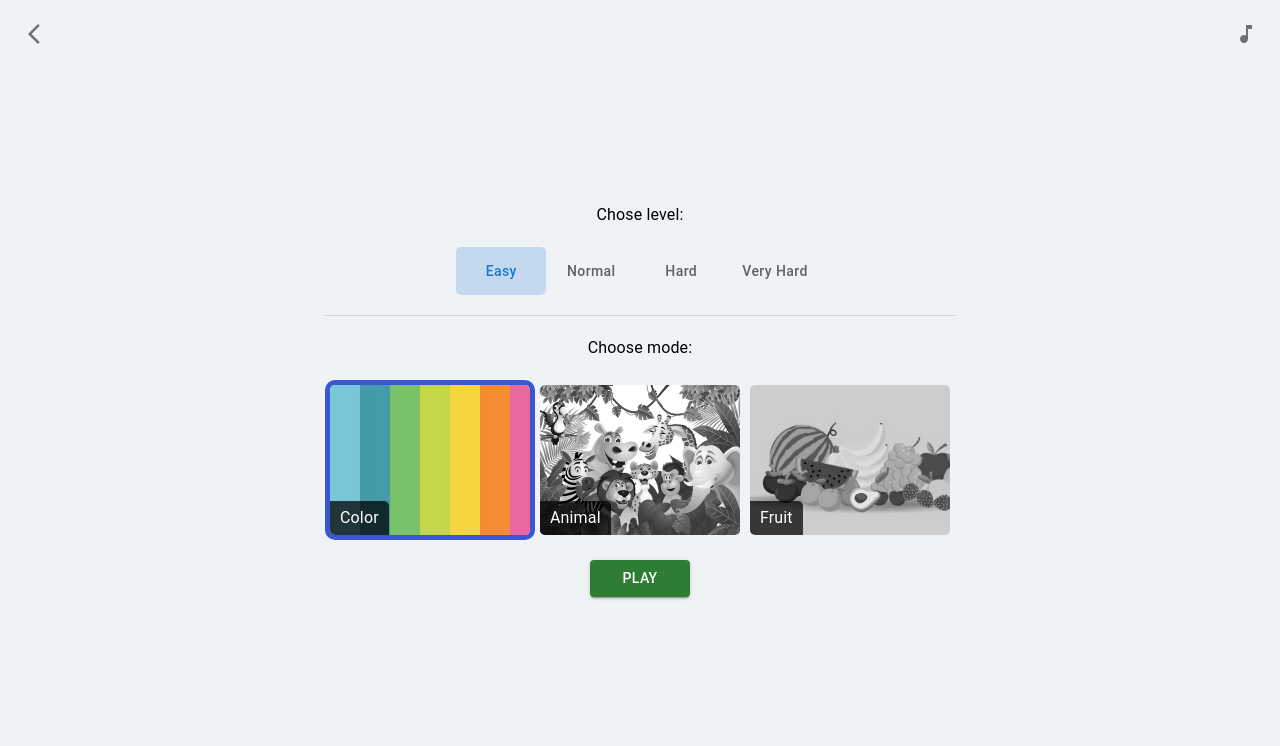
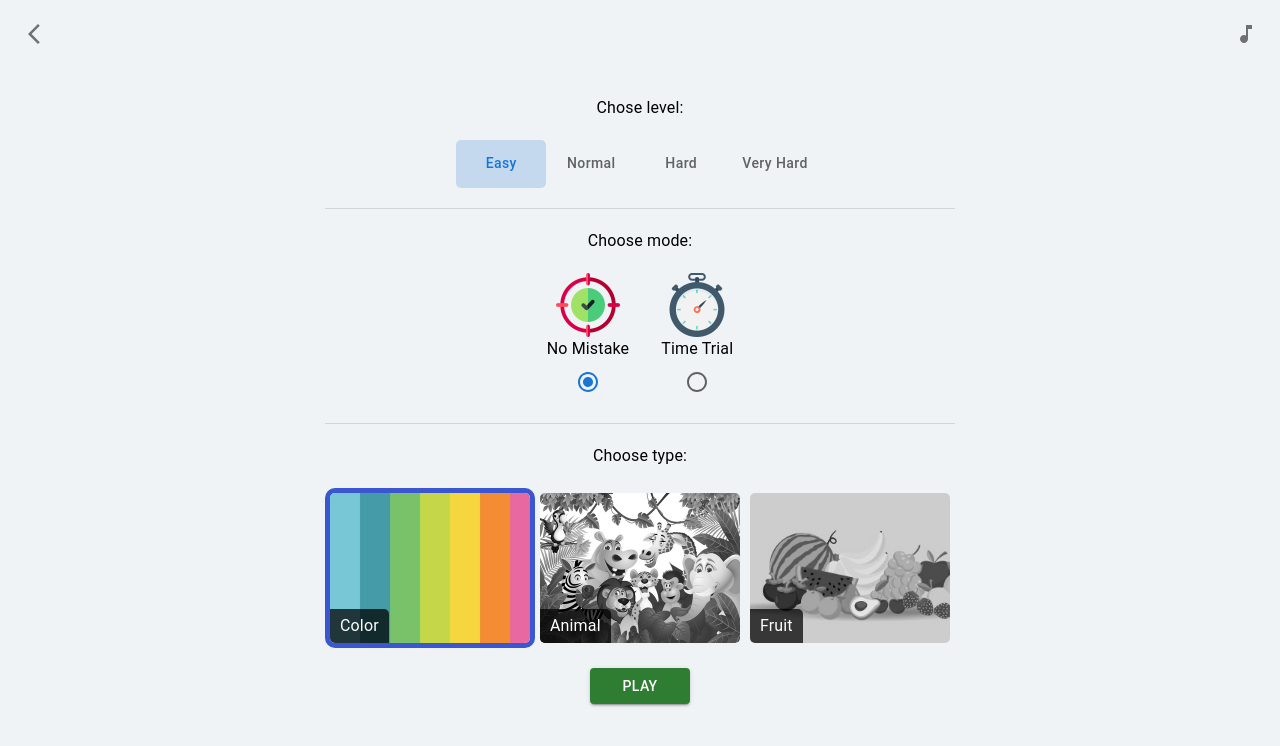
Before and after one commit to najimRizky/memory-game, a React (Create React App) app: page /play in a window 1280 px wide. Shown: the top 746 px of the page. Built offline with nearby package versions, Linux system fonts and the light colour scheme.

Commit message:
update new mode "timer"

```diff
--- a/src/components/AllRoutes.tsx
+++ b/src/components/AllRoutes.tsx
@@ -16,7 +16,7 @@ const AllRoutes = () => {
                 <Route path="/play/:level/:type" element={<Game />} /> */}
                 <Route path="/play">
                     <Route index element={<Mode />} />
-                    <Route path=":level/:type" element={<Game />} />
+                    <Route path=":level/:type/:mode" element={<Game />} />
                 </Route>
                 <Route path='*' element={<Home />} />
             </Routes>
--- a/src/components/FinishModal.tsx
+++ b/src/components/FinishModal.tsx
@@ -8,7 +8,8 @@ type Props = {
     retryGame: any,
     handleOpen: any,
     handleClose: any,
-    openModalFinish: boolean
+    openModalFinish: boolean,
+    mode: string
 }
 
 const style: object = {
@@ -21,7 +22,7 @@ const style: object = {
     outline: "none",
     boxShadow: 24,
     p: 4,
-    borderRadius: "5px"
+    borderRadius: "5px",
 };
 
 const FinishModal = (props: Props) => {
@@ -42,7 +43,15 @@ const FinishModal = (props: Props) => {
                 <Fade in={props.openModalFinish}>
                     <Box sx={style}>
                         <Typography id="transition-modal-title" sx={{textAlign: "center", fontWeight: "normal"}} variant="h6" component="h3">
-                            Congratulations! You finish this game with <b>{props.mistakes}</b> mistakes
+                            {props.mode === "mistake" ?
+                            <>
+                                Congratulations! You finish this game with <b>{props.mistakes}</b> mistakes
+                            </>
+                            :
+                            <>
+                                Congratulations! You finish this game in <b>{document.querySelector(".timer #timerText")?.textContent}</b>
+                            </>
+                            }
                         </Typography>
                         <Box sx={{textAlign: "center", mt: "20px"}}>
                             <Button onClick={() => {props.retryGame(); ClickSound()}} variant="contained" sx={{mr: "10px"}} color="success" >Retry</Button>
--- /dev/null
+++ b/src/components/Timer/Timer.tsx
@@ -0,0 +1,104 @@
+import { Box, Typography } from "@mui/material";
+import { motion } from "framer-motion";
+import { useEffect, useRef, useState } from "react";
+
+type Props = {
+    openModalFinish: boolean
+}
+
+const Timer = (props: Props) => {
+    const [running, setRunning] = useState<boolean>(false)
+    const [currentTimeMs, setCurrentTimeMs] = useState<number>(0)
+    const [currentTimeSec, setCurrentTimeSec] = useState<number>(0)
+    const [currentTimeMin, setCurrentTimeMin] = useState<number>(0)
+
+    let timerWatch: any = useRef(null)
+
+    const formatTime = (val: number, rest: string = ""): string => {
+        let value = val.toString();
+        if (value.length < 2) {
+            value = "0" + value;
+        }
+        if (rest === "ms" && value.length < 3) {
+            value = "0" + value;
+        }
+        return value;
+    };
+
+    const start = () => {
+        if (!running) {
+            setRunning(true)
+            timerWatch.current = setInterval(() => {
+                pace()
+            }, 10);
+        }
+    };
+
+    const stop = () => {
+        setRunning(false)
+        clearInterval(timerWatch.current)
+    };
+
+    const pace = () => {
+        setCurrentTimeMs(currentTimeMs => {
+            return currentTimeMs + 10
+        })
+
+    };
+
+    // const reset = () => {
+    //     setCurrentTimeMs(0)
+    //     setCurrentTimeSec(0)
+    //     setCurrentTimeMin(0)
+    // };
+
+    useEffect(() => {
+        if(props.openModalFinish){
+            stop()
+        }
+    }, [props.openModalFinish])
+
+    useEffect(() => {
+        setTimeout(() => {
+            start()
+        }, 500)
+        return () => {
+            clearInterval(timerWatch.current)
+        }
+        // eslint-disable-next-line
+    }, [])
+
+    useEffect(() => {
+        if (currentTimeMs >= 1000) {
+            setCurrentTimeSec(currentTimeSec => currentTimeSec + 1)
+            setCurrentTimeMs(0)
+        }
+        if (currentTimeSec >= 60) {
+            setCurrentTimeMin(currentTimeMin => currentTimeMin + 1)
+            setCurrentTimeSec(0)
+        }
+        // eslint-disable-next-line
+    }, [currentTimeMs])
+
+    return (
+        <Box
+            component={motion.div}
+            initial={{ opacity: 0 }}
+            animate={{ opacity: 1, transition: { delay: 0.8 } }}
+            exit={{ opacity: 0 }}
+            className="timer"
+            >
+            <Typography
+                id="timerText"
+                variant={"h5"}
+                sx={{ position: "absolute", color: "black", top: "55%", width: "100%", textAlign: "center", mb: "10px" }}
+            >
+                {formatTime(currentTimeMin)}:
+                {formatTime(currentTimeSec)}:
+                {formatTime(currentTimeMs, "ms")}
+            </Typography>
+        </Box >
+    );
+}
+
+export default Timer;
--- a/src/pages/Game.tsx
+++ b/src/pages/Game.tsx
@@ -14,6 +14,7 @@ import correct from "./../assets/sound/correct.mp3"
 import win from "./../assets/sound/win.mp3"
 
 import BackButton from "../components/BackButton"
+import Timer from "../components/Timer/Timer"
 
 const tileFlipSound: HTMLAudioElement[] = [new Audio(tileFlip), new Audio(tileFlip)]
 const correctSound = new Audio(correct)
@@ -27,19 +28,19 @@ const Game = () => {
     const [flipped, setFlipped] = useState<number[]>([])
     const [tilesData, setTilesData] = useState<string[]>([])
     const [trueFlipped, setTrueFlipped] = useState<number[]>([])
+
+    const { level, type, mode } = useParams()
     const [mistakes, setMistakes] = useState<number>(0)
 
     const [finishLoadTiles, setFinishLoadTiles] = useState<boolean>(false)
+    const [openModalFinish, setOpenModalFinish] = useState<boolean>(false);
 
-
-    const [openModalFinish, setOpenModalFinish] = useState<boolean>(false);
     const handleOpen = (): void => {
         setOpenModalFinish(true)
         winSound.play()
     }
     const handleClose = (): void => setOpenModalFinish(false);
 
-    const { level, type } = useParams()
     const navigate = useNavigate()
 
     const flipTile = (id: number, e: any): void => {
@@ -52,7 +53,6 @@ const Game = () => {
                     } else {
                         tileFlipSound[1].play()
                     }
-                    // tileFlipSound.currentTime = 0
                 }
             }
         }
@@ -84,6 +84,7 @@ const Game = () => {
         }
         // eslint-disable-next-line
     }, [])
+
     useEffect(() => {
         if (flipped.length === 2) {
             checkFlipped()
@@ -110,9 +111,7 @@ const Game = () => {
 
         return (
             <div className="timer" style={{ textAlign: "center" }}>
-                {/* <div className="text">Remembering time</div> */}
                 <Typography variant="h4" style={{ margin: "0" }} className="value">{remainingTime}</Typography>
-                {/* <div className="text">seconds</div> */}
             </div>
         );
     };
@@ -152,15 +151,25 @@ const Game = () => {
                         }
                     </AnimatePresence>
                     <AnimatePresence>
-                        {finishLoadTiles &&
+                        {finishLoadTiles && (
+                            <>
+                                {mode === "mistake" ? (
                                     <Typography
                                         component={motion.h2}
                                         initial={{ opacity: 0 }}
                                         animate={{ opacity: 1, transition: { delay: 0.8 } }}
                                         exit={{ opacity: 0 }}
-                                variant={"h5"} sx={{ position: "absolute", color: "black", top: "55%", width: "100%", textAlign: "center", mb: "10px" }}>
+                                        variant={"h5"}
+                                        sx={{ position: "absolute", color: "black", top: "55%", width: "100%", textAlign: "center", mb: "10px" }}>
                                         Mistakes: {mistakes}
                                     </Typography>
+                                ) : (
+                                    <Timer openModalFinish={openModalFinish}  />
+                                )
+                            }
+                            </>
+                        )
+
                         }
                     </AnimatePresence>
                 </Box>
@@ -175,7 +184,7 @@ const Game = () => {
                     </Grid>
                 </Box>
             </Box>
-            <FinishModal mistakes={mistakes} retryGame={retryGame} handleOpen={handleOpen} handleClose={handleClose} openModalFinish={openModalFinish} />
+            <FinishModal mode={mode!} mistakes={mistakes} retryGame={retryGame} handleOpen={handleOpen} handleClose={handleClose} openModalFinish={openModalFinish} />
         </>
     )
 }
--- a/src/pages/Mode.tsx
+++ b/src/pages/Mode.tsx
@@ -1,4 +1,4 @@
-import { Box, Button, Divider, Tab, Tabs, Typography } from '@mui/material'
+import { Box, Button, Divider, FormControl, FormControlLabel, Radio, RadioGroup, Tab, Tabs, Tooltip, Typography } from '@mui/material'
 import { useState } from 'react';
 import { useNavigate } from 'react-router-dom';
 import Level from "./../rules/Level.json"
@@ -8,11 +8,15 @@ import { slideTransition } from '../animation/pagesTransition';
 import { ClickSound, ClickSound2 } from '../utils/Click';
 import BackButton from '../components/BackButton';
 
+import mistakeImg from "./../assets/mistake.png"
+import timerImg from "./../assets/timer.png"
+
 // type Props = {}
 
 const Mode = () => {
     const [level, setLevel] = useState<number>(0);
     const [type, setType] = useState<string>("color");
+    const [mode, setMode] = useState<string>("mistake");
     const navigate = useNavigate()
 
     const handleChange = (event: React.SyntheticEvent, newLevel: number): void => {
@@ -28,7 +32,7 @@ const Mode = () => {
     }
 
     const goToGame = (): void => {
-        navigate(`${Level[level].level}/${type}`)
+        navigate(`${Level[level].level}/${type}/${mode}`)
     }
 
     const changeType = (newType: string) => {
@@ -38,6 +42,11 @@ const Mode = () => {
         }
     }
 
+    const changeMode = (e: React.ChangeEvent<HTMLInputElement>, val: string) => {
+        setMode(val)
+        ClickSound2()
+    }
+
     return (
         <>
             <BackButton destination="/" />
@@ -45,16 +54,60 @@ const Mode = () => {
                 <Typography variant="body1" component="p" sx={{ textAlign: "center", mb: "20px" }}>
                     Chose level:
                 </Typography>
-                <Box sx={{ mb: "20px" }}>
+                <Box >
                     <Tabs value={level} onChange={handleChange} aria-label="basic tabs example">
                         {Level.map((lvl, id) => (
                             <Tab sx={{ textTransform: "capitalize" }} label={lvl.level.replaceAll("_", " ")} {...a11yProps(id)} key={id} />
                         ))}
                     </Tabs>
                 </Box>
-                <Divider sx={{ mb: "20px" }} />
+                <Divider sx={{ my: "20px" }} />
                 <Typography variant="body1" component="p" sx={{ textAlign: "center", mb: "20px" }}>
                     Choose mode:
+                </Typography>
+                <Box sx={{ display: "flex", justifyContent: "center" }}>
+                    <FormControl>
+                        <RadioGroup
+                            row
+                            aria-labelledby="demo-form-control-label-placement"
+                            name="position"
+                            defaultValue={mode}
+                            onChange={changeMode}
+                            value={mode}
+                        >
+                            <FormControlLabel
+                                value="mistake"
+                                control={<Radio />}
+                                label={
+                                    <Tooltip placement='top' title="Complete the game with no mistake">
+                                        <Box sx={{ display: "flex", flexDirection: "column", alignItems: "center" }}>
+                                            <img width={"64px"} src={mistakeImg} alt=""></img>
+                                            <Typography>No Mistake</Typography>
+                                        </Box>
+                                    </Tooltip>
+                                }
+                                labelPlacement="top"
+                            />
+                            <FormControlLabel
+                                value="timer"
+                                control={<Radio />}
+                                label={
+                                    <Tooltip placement='top' title="Complete the game as quick as possible">
+                                        <Box sx={{ display: "flex", flexDirection: "column", alignItems: "center" }}>
+                                            <img width={"64px"} src={timerImg} alt=""></img>
+                                            <Typography>Time Trial</Typography>
+                                        </Box>
+                                    </Tooltip>
+                                }
+                                labelPlacement="top"
+                            />
+                        </RadioGroup>
+                    </FormControl>
+                </Box>
+
+                <Divider sx={{ my: "20px" }} />
+                <Typography variant="body1" component="p" sx={{ textAlign: "center", mb: "20px" }}>
+                    Choose type:
                 </Typography>
                 <Box className="modeListContainer">
                     <Box sx={{ display: "flex", mb: "20px" }} className="modeList">
```
Also changed, not shown: src/components/Timer/TimerDisplay.tsx (added, +21 -0 lines), src/assets/mistake.png (added), src/assets/timer.png (added). Lines whose indentation alone changed are shown as unchanged.
